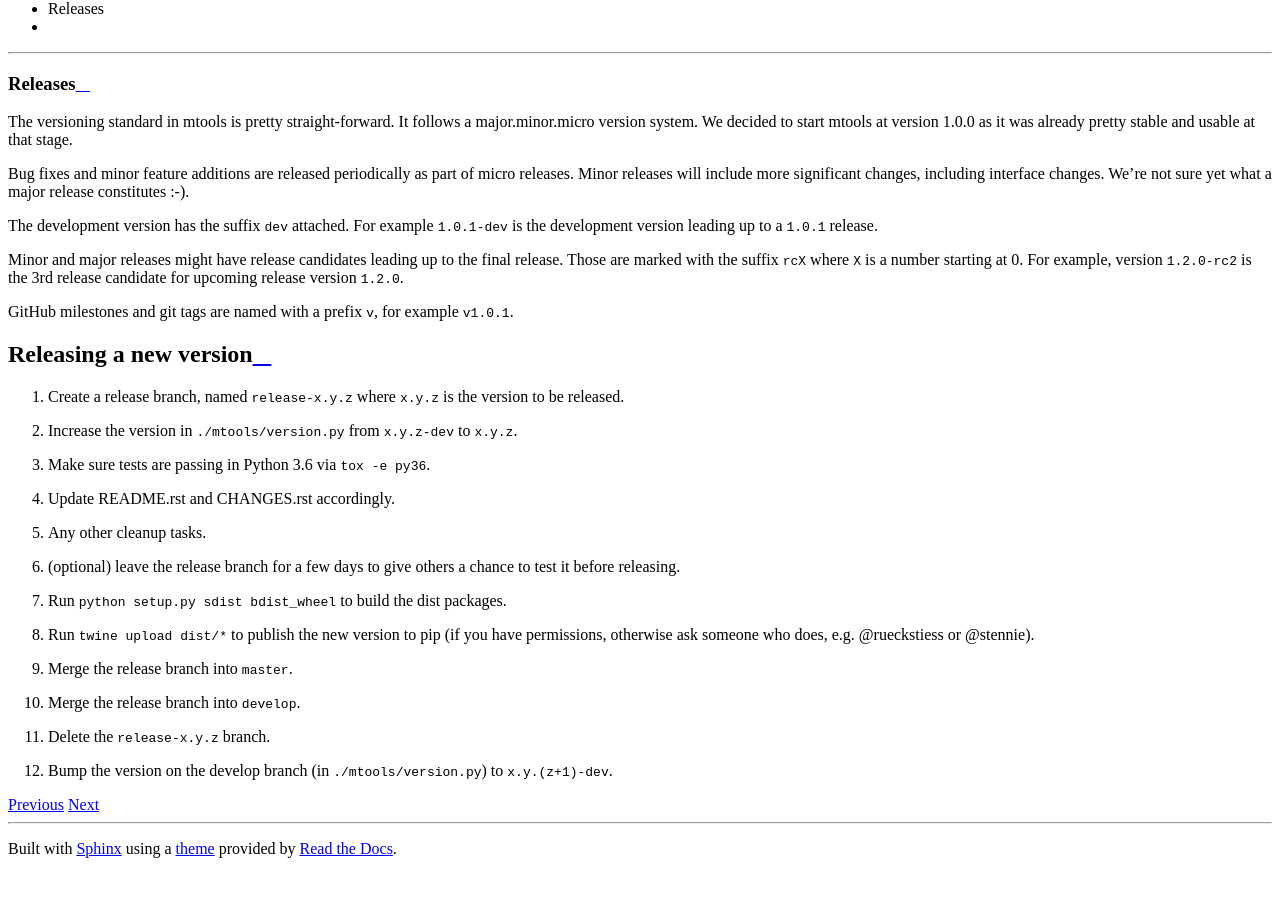
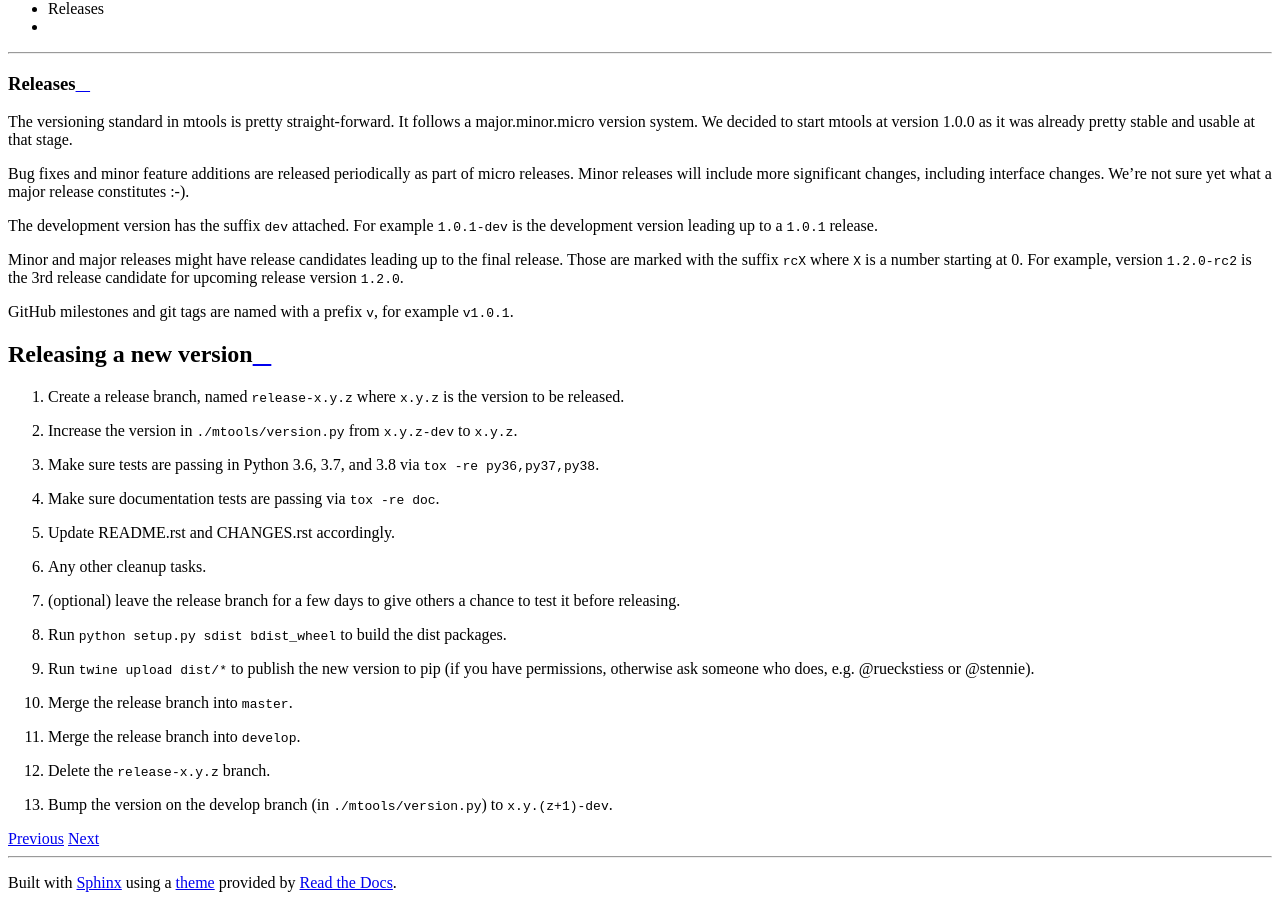
Before and after one commit to rueckstiess/mtools, a Sphinx documentation site: the page built from doc/release.rst, in a window 1280 px wide and 900 px high, scrolled down 760 px. Built offline with Sphinx 7.4.7 and the Read the Docs theme 2.0.0, drawn with Linux system fonts in a browser that asks for light colours; before the commit the page ends 1626 px from its top, so only the background shows below that.

Commit message:
Update release instructions to include `py37`,`py38`, and `doc` Tox envs

```diff
--- a/doc/release.rst
+++ b/doc/release.rst
@@ -29,7 +29,9 @@ Releasing a new version
    version to be released.
 #. Increase the version in ``./mtools/version.py`` from ``x.y.z-dev`` to
    ``x.y.z``.
-#. Make sure tests are passing in Python 3.6 via ``tox -e py36``.
+#. Make sure tests are passing in Python 3.6, 3.7, and 3.8 via
+   ``tox -re py36,py37,py38``.
+#. Make sure documentation tests are passing via ``tox -re doc``.
 #. Update README.rst and CHANGES.rst accordingly.
 #. Any other cleanup tasks.
 #. (optional) leave the release branch for a few days to give others a chance
```
